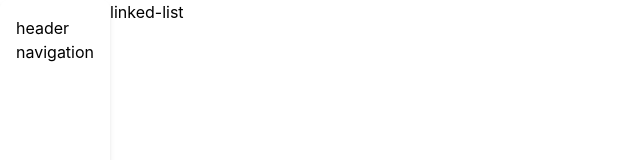
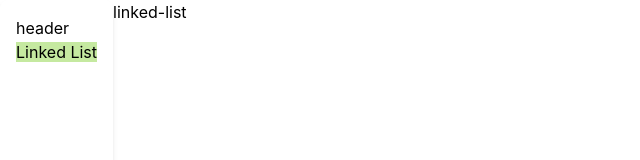
Before and after one commit to TraceOfHumanity/algorithms, a React (Vite) app: page /linked-list in a window 1280 px wide. Shown: the top 160 px of the page, without its empty margins (0-640 px from the left). Built offline with nearby package versions, Linux system fonts and the light colour scheme.

Commit message:
feat(prettier): add Prettier configuration and update package dependencies; enhance CSS styling and implement navigation hooks

```diff
--- a/package.json
+++ b/package.json
@@ -13,6 +13,7 @@
     "@react-three/drei": "^10.7.7",
     "@react-three/fiber": "^9.5.0",
     "@tailwindcss/vite": "^4.2.2",
+    "prettier": "^3.8.1",
     "react": "^19.2.4",
     "react-dom": "^19.2.4",
     "react-router": "^7.14.0",
--- /dev/null
+++ b/src/components/sidebar/components/navigation/hooks/use-navigation.ts
@@ -0,0 +1,14 @@
+import type { NavigationItem } from "../types/navigation-item";
+
+const useNavigation = () => {
+  const navigationItems: NavigationItem[] = [
+    {
+      label: "Linked List",
+      to: "/linked-list",
+    },
+  ];
+
+  return navigationItems;
+};
+
+export default useNavigation;
--- a/src/components/sidebar/components/navigation/navigation-item.tsx
+++ b/src/components/sidebar/components/navigation/navigation-item.tsx
@@ -1,7 +1,18 @@
-const NavigationItem = () => {
+import { NavLink } from "react-router";
+import type { NavigationItem as NavigationItemType } from "./types/navigation-item";
+import { cn } from "../../../../utils/cn";
+
+const NavigationItem = ({ item }: { item: NavigationItemType }) => {
   return (
-    <div>navigation-item</div>
-  )
-}
+    <>
+      <NavLink
+        className={({ isActive }) => cn(isActive && "bg-primary")}
+        {...item}
+      >
+        {item.label}
+      </NavLink>
+    </>
+  );
+};
 
 export default NavigationItem;
--- a/src/components/sidebar/components/navigation/navigation.tsx
+++ b/src/components/sidebar/components/navigation/navigation.tsx
@@ -1,5 +1,15 @@
+import useNavigation from "./hooks/use-navigation";
+import NavigationItem from "./navigation-item";
+
 const Navigation = () => {
-  return <div>navigation</div>;
+  const navigationItems = useNavigation();
+  return (
+    <>
+      {navigationItems.map((item) => (
+        <NavigationItem key={item.to as string} item={item} />
+      ))}
+    </>
+  );
 };
 
 export default Navigation;
--- /dev/null
+++ b/src/components/sidebar/components/navigation/types/navigation-item.ts
@@ -0,0 +1,5 @@
+import type { NavLink } from "react-router";
+
+export interface NavigationItem extends React.ComponentProps<typeof NavLink> {
+  label: string;
+}
--- a/src/index.css
+++ b/src/index.css
@@ -1 +1,15 @@
 @import "tailwindcss";
+
+@custom-variant dark (&:where(.dark, .dark *));
+
+@theme {
+    --color-primary: #c5e9a0;
+}
+
+body {
+
+}
+
+.dark {
+    --color-primary: #0c3b07;
+}
```
Also changed, not shown: 2 other files (tests, documents, lock files or other folders).
